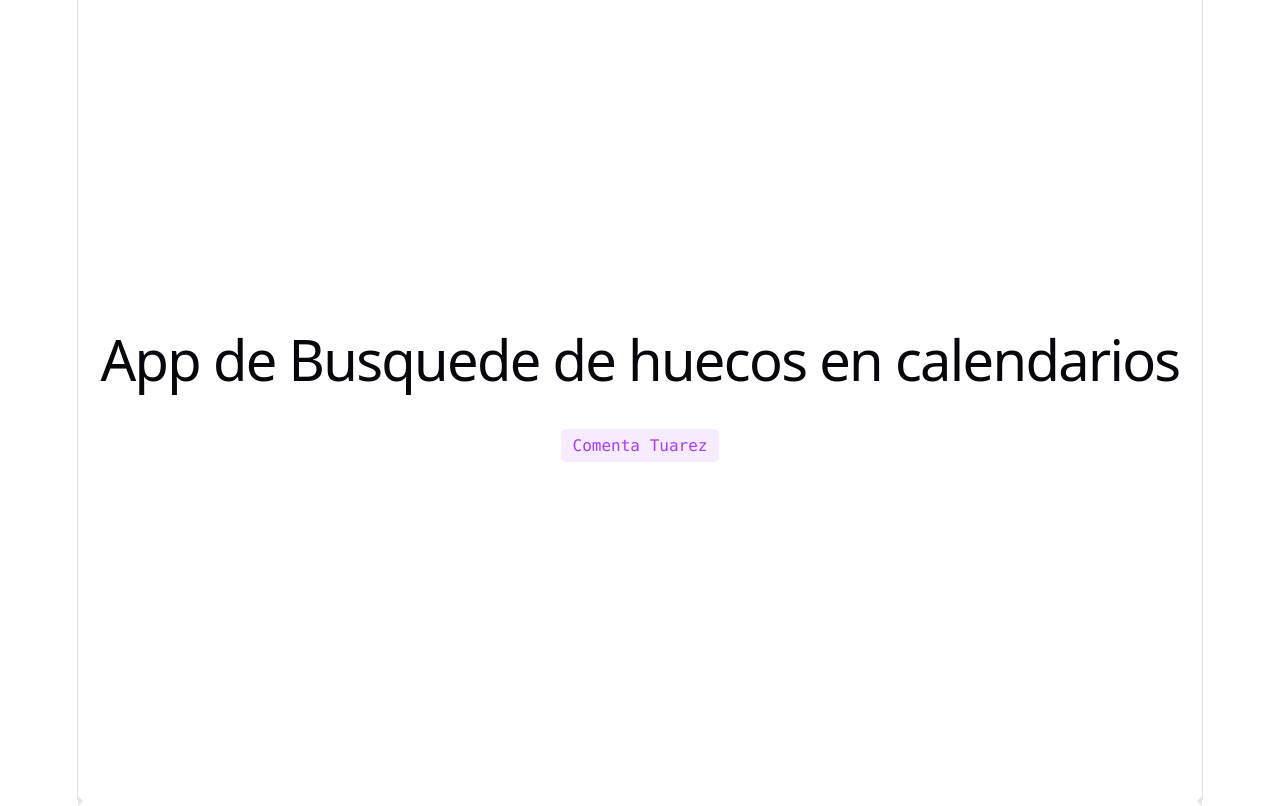
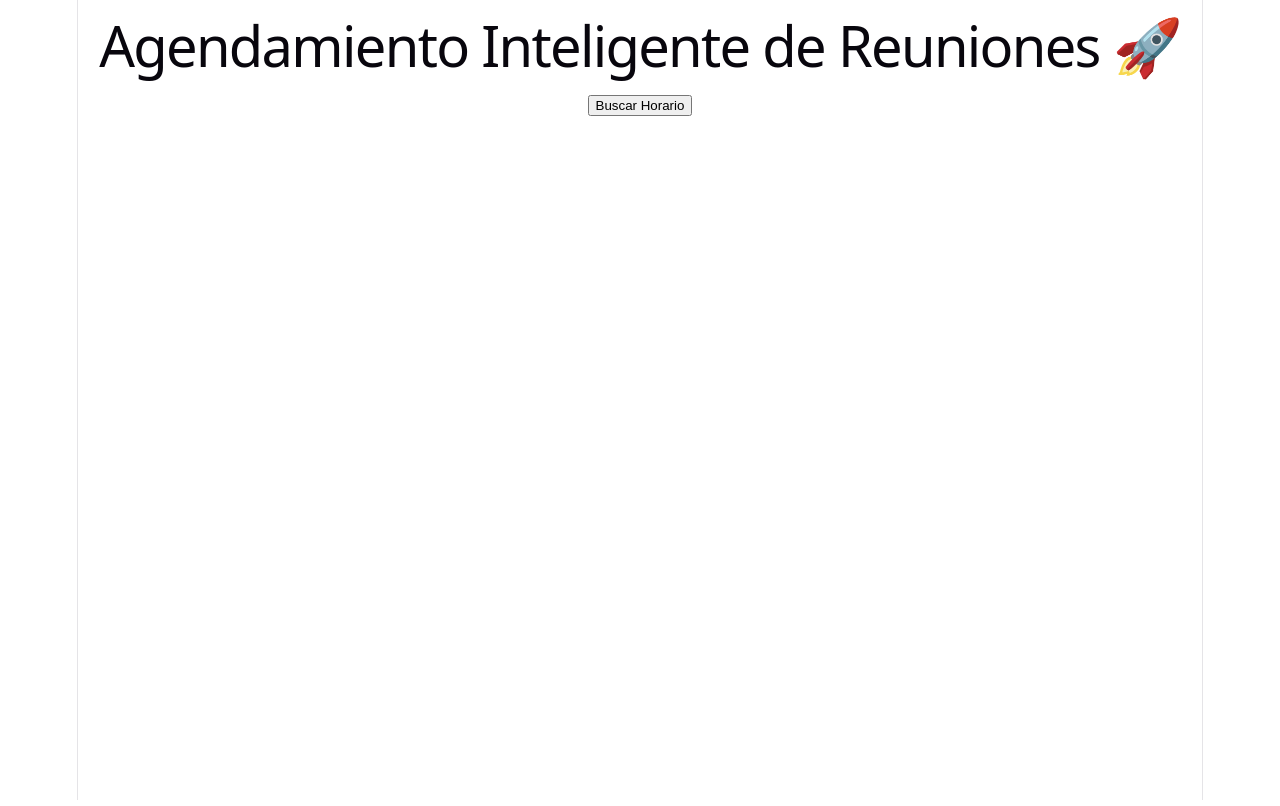
Before and after one commit to JOSTHIN-GANCHOZO/Busqueda-huecos-calendar, a React app in the folder frontend/: page / in a window 1280 px wide. Built offline with nearby package versions, Linux system fonts and the light colour scheme; the HTML template or start-up script is replaced by a standard one.

Commit message:
Comfiguracion inicial basica de formulario de envio de correos

```diff
--- a/frontend/src/App.jsx
+++ b/frontend/src/App.jsx
@@ -1,28 +1,28 @@
 import { useState } from 'react'
-import reactLogo from './assets/react.svg'
-import viteLogo from './assets/vite.svg'
-import heroImg from './assets/hero.png'
 import './App.css'
 
 function App() {
-  const [count, setCount] = useState(0)
+  // Estados listos para usar en el formulario
+  const [correo1, setCorreo1] = useState('')
+  const [correo2, setCorreo2] = useState('')
+  const [correo3, setCorreo3] = useState('')
+  const [duracion, setDuracion] = useState(60)
+
+  const handleBuscar = (e) => {
+    e.preventDefault()
+    // Aquí tu compañera meterá el Axios más adelante
+    console.log("Datos listos para enviar:", { correo1, correo2, correo3, duracion })
+  }
 
   return (
-    <>
-      <section id="center">
-        <div>
-          <h1>App de Busquede de huecos en calendarios</h1>
-        </div>
-        <button
-          type="button"
-          className="counter"
-          onClick={() => setCount((count) => count + 1)}
-        >
-          Comenta Tuarez
-        </button>
-      </section>
-      <div className="ticks"></div>
-    </>
+    <div className="container">
+      <h1>Agendamiento Inteligente de Reuniones 🚀</h1>
+      {/* Tu compañera expandirá el formulario aquí dentro */}
+      <form onSubmit={handleBuscar}>
+        <button type="submit">Buscar Horario</button>
+      </form>
+    </div>
   )
 }
+
 export default App
```
